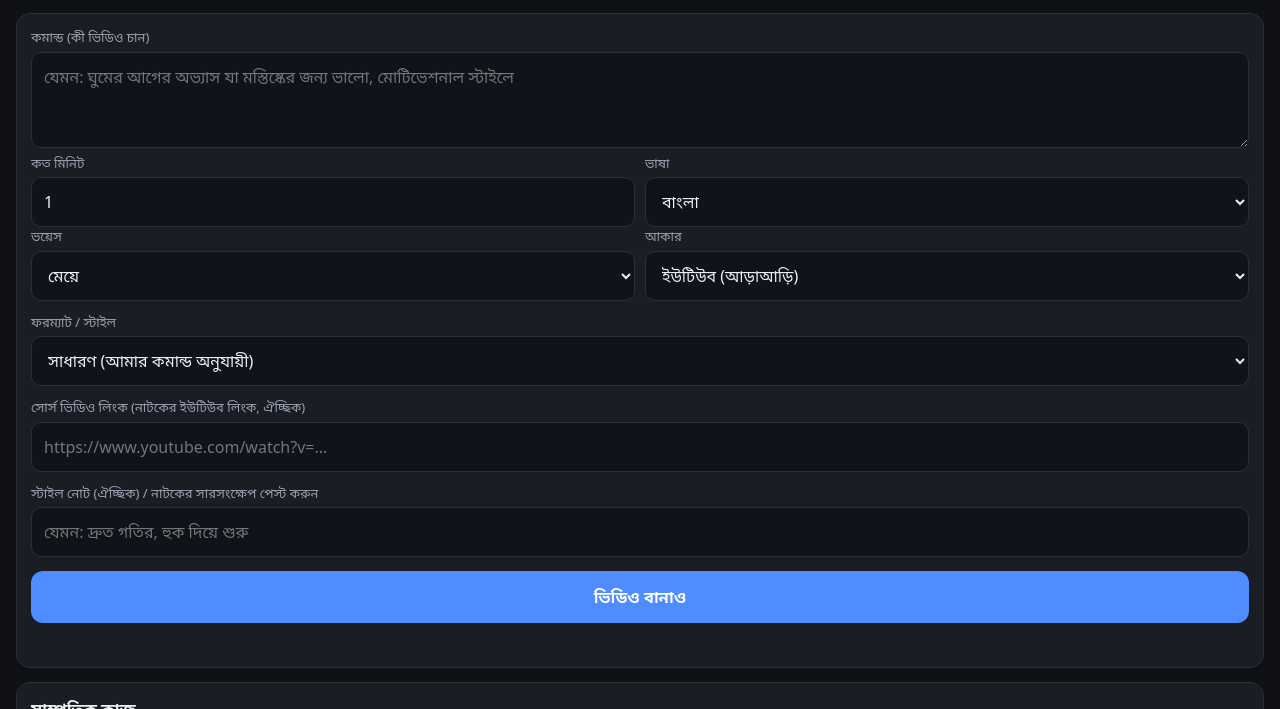
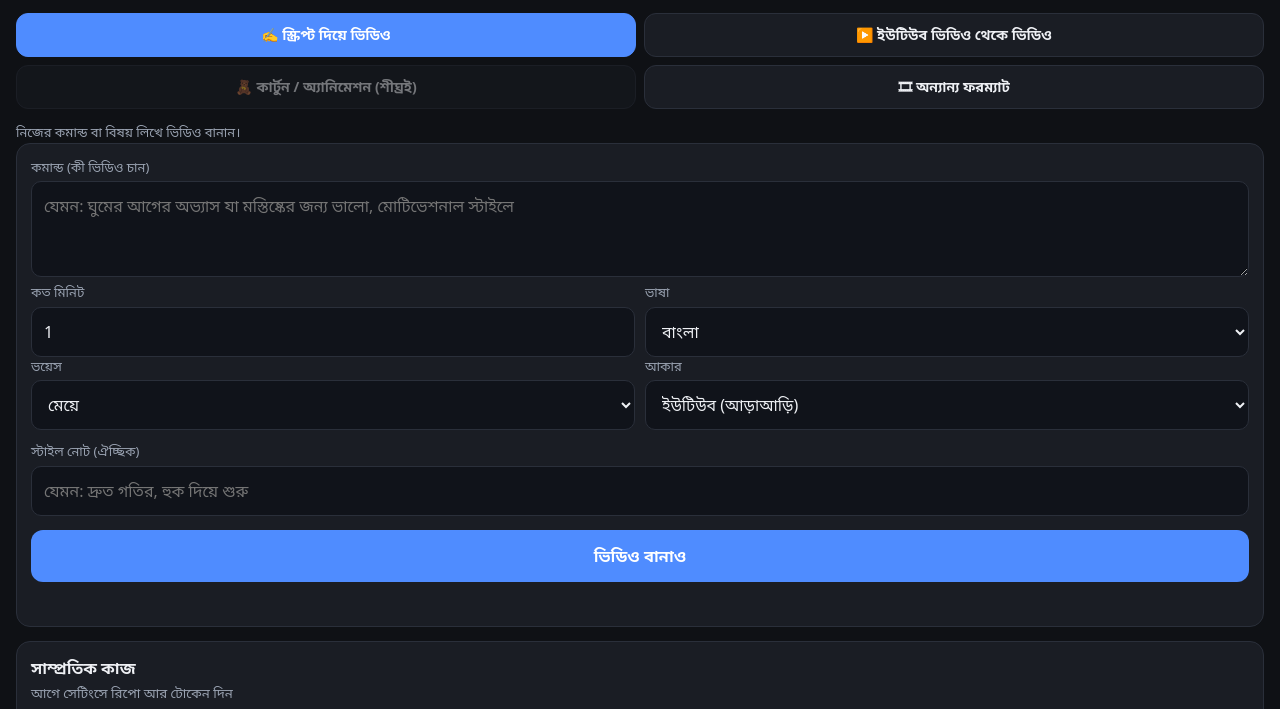
Before and after one commit to abiralhri-glitch/video-controller, a plain HTML site: page index.html in a window 1280 px wide. Shown: the part 56-765 px from the top of the page. Drawn offline with Linux system fonts and the light colour scheme.

Commit message:
Update index.html

```diff
--- a/index.html
+++ b/index.html
@@ -29,10 +29,24 @@
   .tag.success { color:var(--ok); } .tag.failure { color:var(--bad); } .tag.in_progress,.tag.queued { color:var(--warn); }
   small { color:var(--mut); }
   details summary { cursor:pointer; color:var(--mut); }
+  .modes { display:grid; grid-template-columns:1fr 1fr; gap:8px; margin-bottom:14px; }
+  .modes button { margin:0; padding:12px 8px; background:var(--card); border:1px solid var(--line); color:var(--txt); font-size:14px; line-height:1.3; }
+  .modes button.on { background:var(--acc); border-color:var(--acc); color:#fff; }
+  .modes button:disabled { opacity:.45; }
+  .hint { font-size:13px; color:var(--mut); margin:8px 0 0; }
+  .hide { display:none; }
 </style>
 </head>
 <body>
 <h1>🎬 Video Studio</h1>
+
+<div class="modes" id="modes">
+  <button type="button" data-mode="script" class="on">✍️ স্ক্রিপ্ট দিয়ে ভিডিও</button>
+  <button type="button" data-mode="youtube">▶️ ইউটিউব ভিডিও থেকে ভিডিও</button>
+  <button type="button" data-mode="cartoon" disabled>🧸 কার্টুন / অ্যানিমেশন (শীঘ্রই)</button>
+  <button type="button" data-mode="other">🎞 অন্যান্য ফরম্যাট</button>
+</div>
+<p class="hint" id="modeHint"></p>
 
 <div class="card">
   <label for="prompt">কমান্ড (কী ভিডিও চান)</label>
@@ -45,15 +59,19 @@
     <div><label for="voice">ভয়েস</label><select id="voice"><option value="female">মেয়ে</option><option value="male">ছেলে</option></select></div>
     <div><label for="format">আকার</label><select id="format"><option value="landscape">ইউটিউব (আড়াআড়ি)</option><option value="portrait">শর্টস/রিলস (লম্বালম্বি)</option></select></div>
   </div>
+  <div id="styleBox">
   <label for="style">ফরম্যাট / স্টাইল</label>
   <select id="style">
     <option value="custom">সাধারণ (আমার কমান্ড অনুযায়ী)</option>
     <option value="natok_recap">নাটকের সারসংক্ষেপ (৫–১০ মিনিট, আড়াআড়ি)</option>
     <option value="book_explainer">বই/জ্ঞান ব্যাখ্যা (লম্বালম্বি রিলস)</option>
   </select>
+  </div>
+  <div id="sourceBox">
   <label for="source">সোর্স ভিডিও লিংক (নাটকের ইউটিউব লিংক, ঐচ্ছিক)</label>
   <input id="source" type="url" placeholder="https://www.youtube.com/watch?v=..." autocapitalize="off" autocorrect="off">
-  <label for="notes">স্টাইল নোট (ঐচ্ছিক) / নাটকের সারসংক্ষেপ পেস্ট করুন</label>
+  </div>
+  <label for="notes" id="notesLabel">স্টাইল নোট (ঐচ্ছিক)</label>
   <input id="notes" placeholder="যেমন: দ্রুত গতির, হুক দিয়ে শুরু">
   <button id="go">ভিডিও বানাও</button>
   <div id="msg" class="msg"></div>
@@ -138,6 +156,27 @@ async function loadRuns() {
     }).join("");
   } catch (e) { box.innerHTML = `<small>${e.message}</small>`; }
 }
+const MODES = {
+  script:  { style:"custom",         styleBox:false, sourceBox:false, hint:"নিজের কমান্ড বা বিষয় লিখে ভিডিও বানান।", notes:"স্টাইল নোট (ঐচ্ছিক)" },
+  youtube: { style:"natok_recap",    styleBox:false, sourceBox:true,  hint:"নাটক/ফিল্মের ইউটিউব লিংক দিন, সেটাকে ৫–২৫ মিনিটের নতুন ভিডিওতে রূপান্তর করবে। লিংক না পড়া গেলে সারসংক্ষেপ নিচের নোটে পেস্ট করুন।", notes:"নাটকের সারসংক্ষেপ (লিংক না পড়া গেলে এখানে পেস্ট করুন)", minutes:8 },
+  cartoon: { style:"custom",         styleBox:false, sourceBox:false, hint:"বাচ্চাদের কার্টুন ভিডিও সিস্টেম তৈরি হচ্ছে।", notes:"স্টাইল নোট (ঐচ্ছিক)" },
+  other:   { style:"book_explainer", styleBox:true,  sourceBox:false, hint:"অন্যান্য তৈরি ফরম্যাট থেকে বেছে নিন।", notes:"স্টাইল নোট (ঐচ্ছিক)" }
+};
+function setMode(m) {
+  const c = MODES[m] || MODES.script;
+  document.querySelectorAll("#modes button").forEach(b => b.classList.toggle("on", b.dataset.mode === m));
+  $("styleBox").classList.toggle("hide", !c.styleBox);
+  $("sourceBox").classList.toggle("hide", !c.sourceBox);
+  $("modeHint").textContent = c.hint;
+  $("notesLabel").textContent = c.notes;
+  if (m !== "script" || $("style").value !== "custom") $("style").value = c.style;
+  if (m === "script") $("style").value = "custom";
+  if (c.minutes && !(parseFloat($("minutes").value) >= 5)) $("minutes").value = c.minutes;
+  if (m !== "youtube") $("source").value = "";
+  store.set("mode", m);
+}
+document.querySelectorAll("#modes button").forEach(b => b.onclick = () => { if (!b.disabled) setMode(b.dataset.mode); });
+setMode(store.get("mode") && MODES[store.get("mode")] && store.get("mode") !== "cartoon" ? store.get("mode") : "script");
 $("refresh").onclick = loadRuns;
 loadRuns();
 setInterval(() => { if (!document.hidden && store.get("token")) loadRuns(); }, 20000);
```
